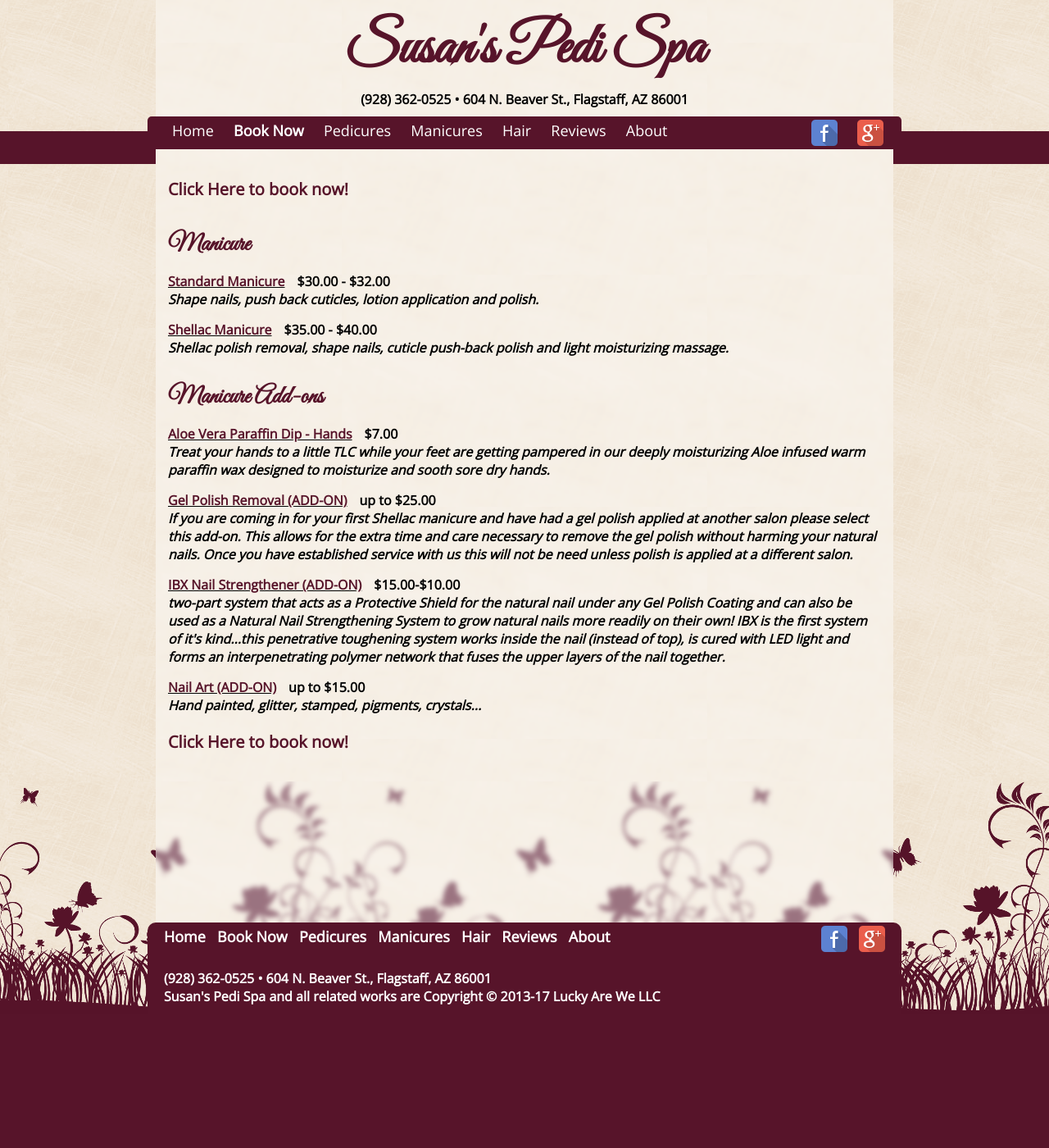
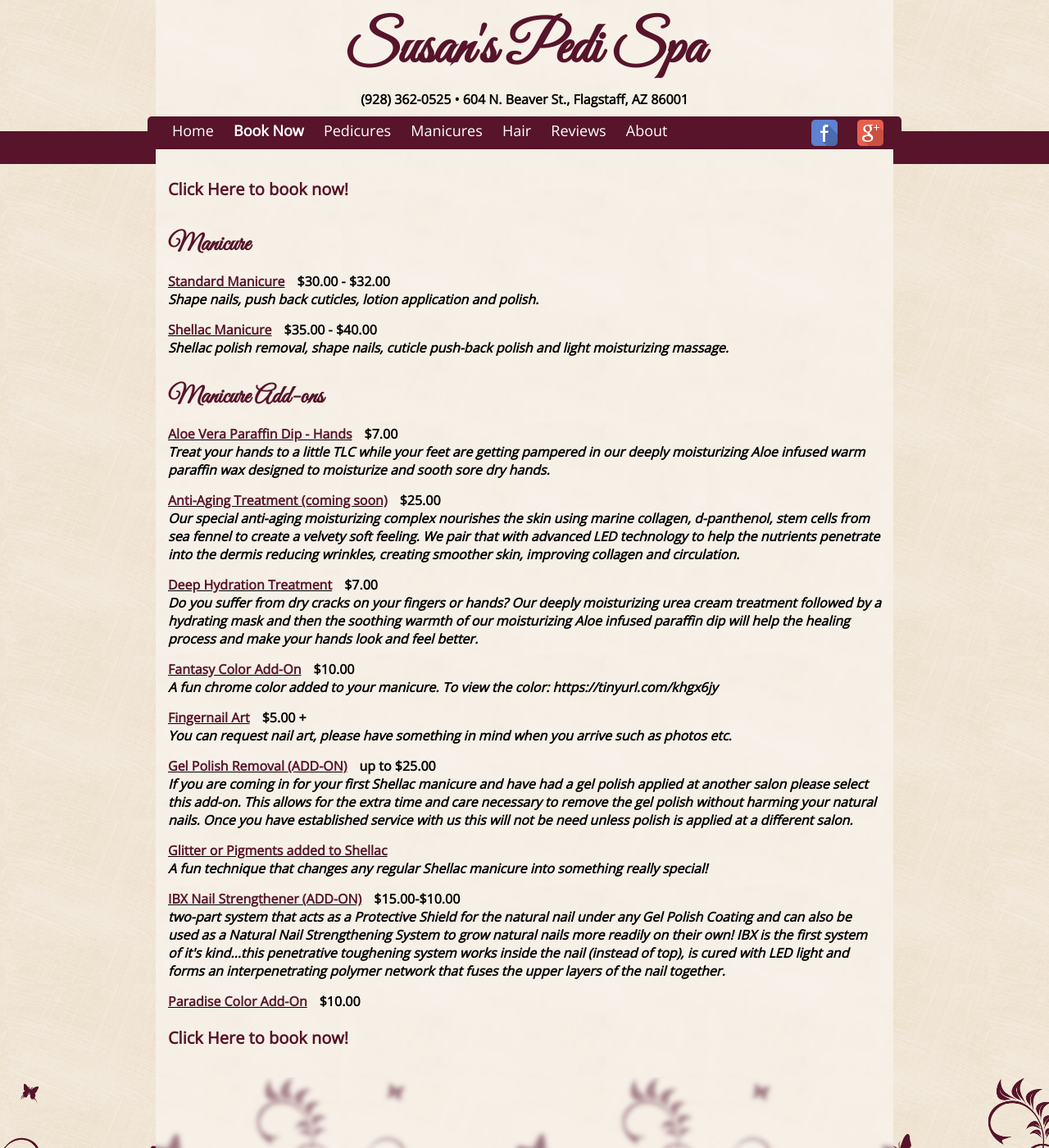
Before and after one commit to susanspedispa/susanspedispa.github.io, a Jekyll site: the page built from menu/manicures.html, in a window 1280 px wide and 1400 px high. Shown: the whole window at 82% size. Built offline with Jekyll 4.4.1, drawn with Linux system fonts in a browser that asks for light colours.

Commit message:
Update manicures.yml

```diff
--- a/_data/manicures.yml
+++ b/_data/manicures.yml
@@ -20,6 +20,27 @@ menu:
           description: >
             Treat your hands to a little TLC while your feet are getting pampered in our deeply moisturizing Aloe
             infused warm paraffin wax designed to moisturize and sooth sore dry hands.
+        - name: Anti-Aging Treatment (coming soon)
+          price: $25.00
+          description: >
+            Our special anti-aging moisturizing complex nourishes the skin  using marine collagen, d-panthenol,
+            stem cells from sea fennel to create a velvety soft feeling. We pair that with advanced LED technology
+            to help the nutrients penetrate into the dermis  reducing wrinkles, creating smoother skin, improving
+            collagen and circulation.
+        - name: Deep Hydration Treatment
+          price: $7.00
+          description: >
+            Do you suffer from dry cracks on your fingers or hands? Our deeply moisturizing urea cream treatment followed
+            by a hydrating mask and then the soothing warmth of our moisturizing Aloe infused paraffin dip will help the healing
+            process and make your hands look and feel better.
+        - name: Fantasy Color Add-On
+          price: $10.00
+          description: >
+            A fun chrome color added to your manicure. To view the color: https://tinyurl.com/khgx6jy
+        - name: Fingernail Art
+          price: $5.00 +
+          description: >
+            You can request nail art, please have something in mind when you arrive such as photos etc.
         - name: Gel Polish Removal (ADD-ON)
           price: up to $25.00
           description: >
@@ -27,6 +48,10 @@ menu:
             please select this add-on. This allows for the extra time and care necessary to remove the gel polish without
             harming your natural nails. Once you have established service with us this will not be need unless polish
             is applied at a different salon.
+        - name: Glitter or Pigments added to Shellac
+          price:
+          description: >
+            A fun technique that changes any regular Shellac manicure into something really special!
         - name: IBX Nail Strengthener (ADD-ON)
           price: $15.00-$10.00
           description: >
@@ -34,7 +59,7 @@ menu:
             also be used as a Natural Nail Strengthening System to grow natural nails more readily on their own! IBX is the
             first system of it's kind...this penetrative toughening system works inside the nail (instead of top), is cured
             with LED light and forms an interpenetrating polymer network that fuses the upper layers of the nail together.
-        - name: Nail Art (ADD-ON)
-          price: up to $15.00
+        - name: Paradise Color Add-On
+          price: $10.00
           description: >
-            Hand painted, glitter, stamped, pigments, crystals...
+          A fun chrome color added to your manicure. To view the color: https://tinyurl.com/kn22o35
```
